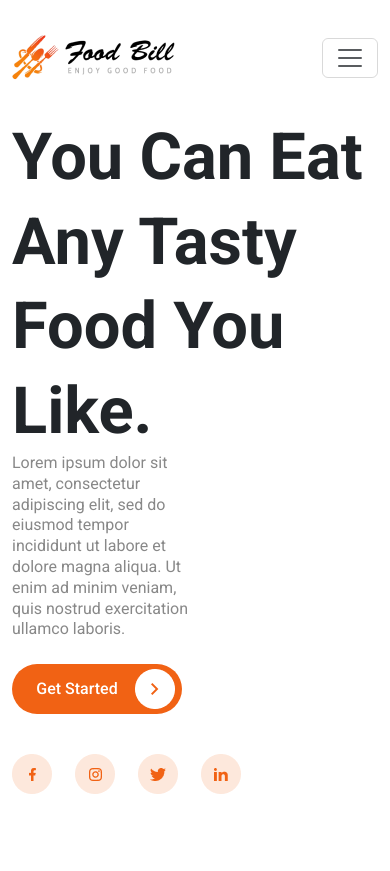
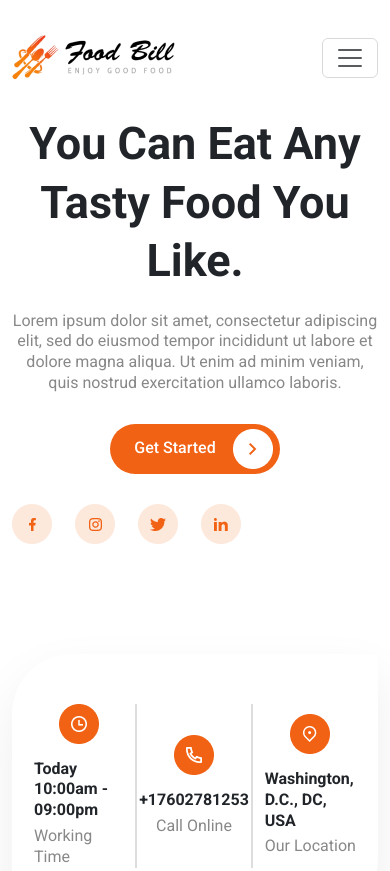
Before and after one commit to Vvlad1slav/Pract-prj, a plain HTML site: page index.html in a window 390 px wide. Shown: the top 871 px of the page. Drawn offline with nearby package versions, Linux system fonts and the light colour scheme.

Commit message:
Update media.css

```diff
--- a/media.css
+++ b/media.css
@@ -1,24 +1,28 @@
 @media screen and (max-width:480px) {
     .layout {
         margin: 0;
-     overflow-x: hidden;
-
+        overflow-x: hidden;
     }
     .background-product {
         display: none;
     }
-    .main-layout,.main-layout__title {
-        margin: 0;
+    .main-layout, .main-layout__title {
+        margin: 0 0 20px;
+
     }
     .main-layout__title {
-        font-size: 65px;
+        font-size: 45px;
+    }
+    .main-layout .main-layout__paragraph,
+    .main-layout__title
+     {
+        text-align: center;
+        width: 100%;
     }
     .navbar-brand {
         margin:0 60px 0 0;
     }
-    .main-layout__title {
-        width: 100%;
-    }
+
     .main-instruction__sushi img {
         display: none;
     }
@@ -27,4 +31,7 @@
         width: 200px;
         height: auto;
     }
+    .btn-gs {
+        margin: 30px auto;
+    }
 }
```
